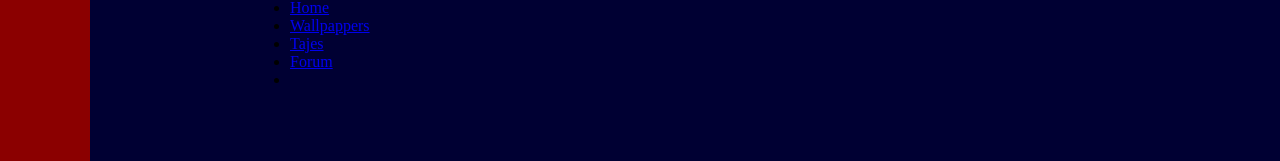
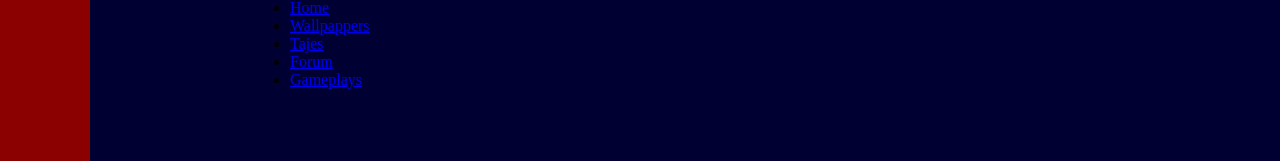
Before and after one commit to gabrieljcoutinho/landingPage-Siperman, a React (Create React App) app: page / in a window 1280 px wide. Shown: the part 134-295 px from the top of the page. Built offline with nearby package versions, Linux system fonts and the light colour scheme.

Commit message:
itens lista

```diff
--- a/src/components/Header.jsx
+++ b/src/components/Header.jsx
@@ -14,7 +14,7 @@ const Header = () => {
           <li><a href="#">Wallpappers</a></li>
           <li><a href="#">Tajes</a></li>
           <li><a href="#">Forum</a></li>
-          <li><a href="#"></a></li>
+          <li><a href="#">Gameplays</a></li>
         </ul>
 
     </div>
```
